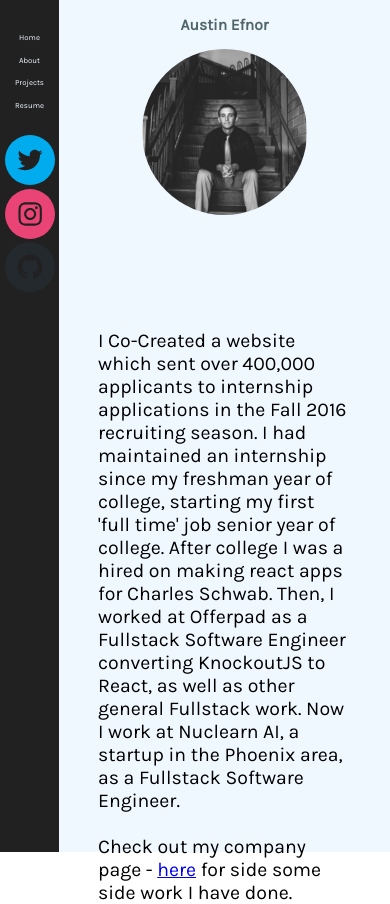
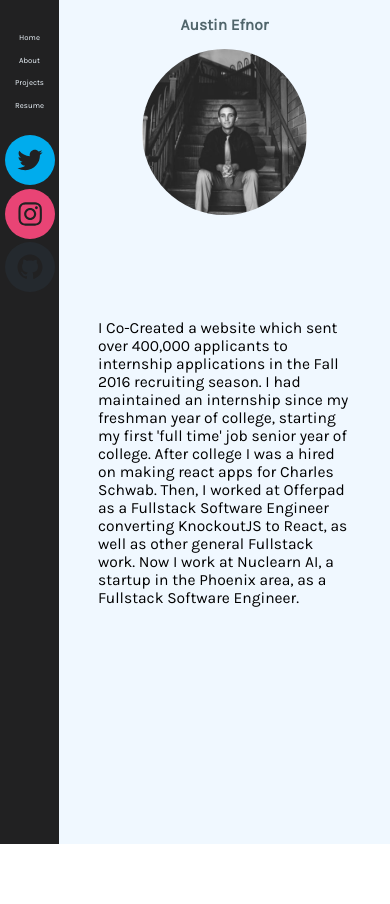
Before and after one commit to aefnor/AustinEfnor.xyzReact, a React (Create React App) app: page / in a window 390 px wide. After the commit the page ends 844 px from the top, so only its background shows below. Built offline with nearby package versions, Linux system fonts and the light colour scheme.

Commit message:
Styling and commented out section.

```diff
--- a/src/screens/Home.js
+++ b/src/screens/Home.js
@@ -38,8 +38,8 @@ class Home extends Component {
                         Then, I worked at Offerpad as a Fullstack Software Engineer converting KnockoutJS to React, as well as other general Fullstack work. Now I work at Nuclearn AI,
                         a startup in the Phoenix area, as a Fullstack Software Engineer.
                         <br/>
-                        <br/>
-                        Check out my company page - <a href='https://www.linkedin.com/company/leet-coffee-bois/'>here</a> for side some side work I have done.
+                        {/* <br/>
+                        Check out my company page - <a href='https://www.linkedin.com/company/leet-coffee-bois/'>here</a> for side some side work I have done. */}
                     </p>
                 </div>
             </div>
--- a/src/styles/Home.css
+++ b/src/styles/Home.css
@@ -30,7 +30,7 @@
     align-self: flex-start;
     font-family: 'Karla', sans-serif;
     font-size: 2vw;
-    padding: 3vw;
+    padding: 2vw;
     padding-left: 10vw;
     padding-right: 10vw;
     height: 70%;
@@ -103,7 +103,7 @@
         /* position: relative; */
     }
     .description {
-        font-size: 5vw;
+        font-size: 4vw;
     }
     .size-image {
         max-width: 50%;
```
